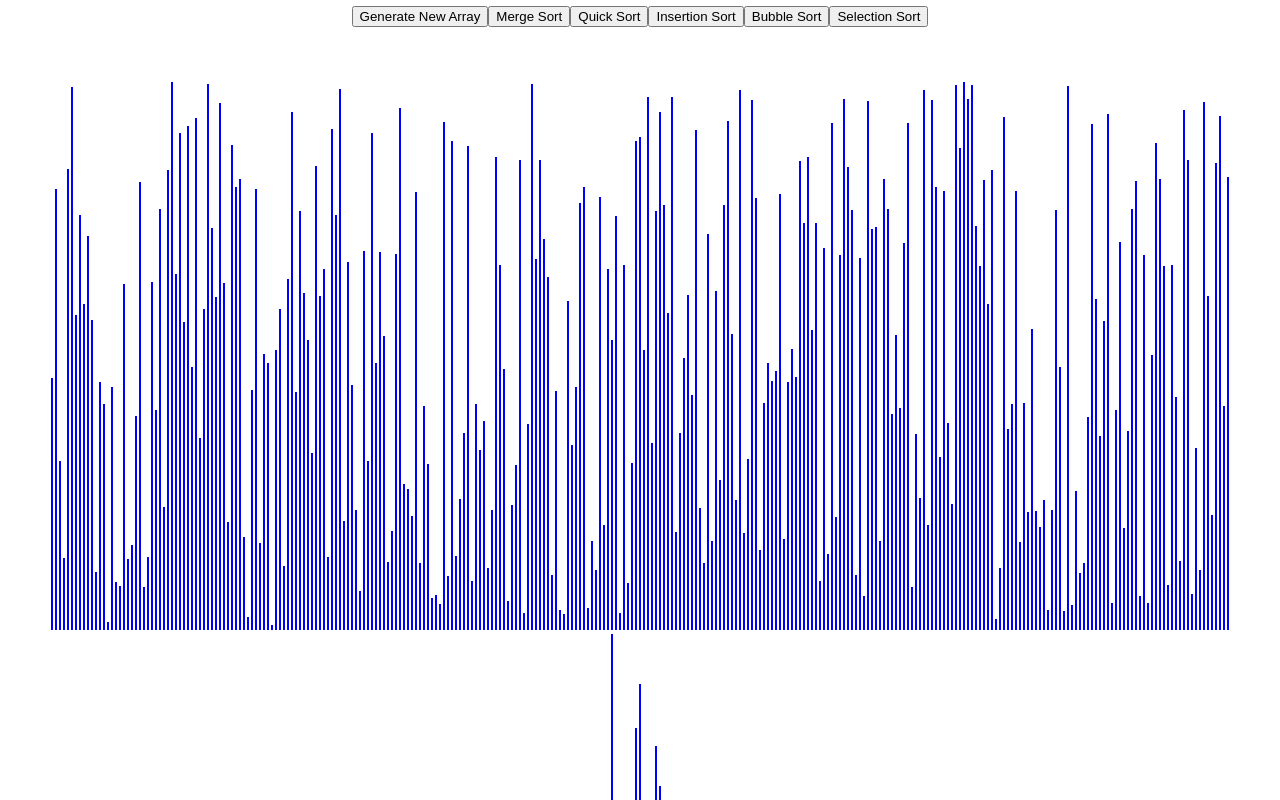
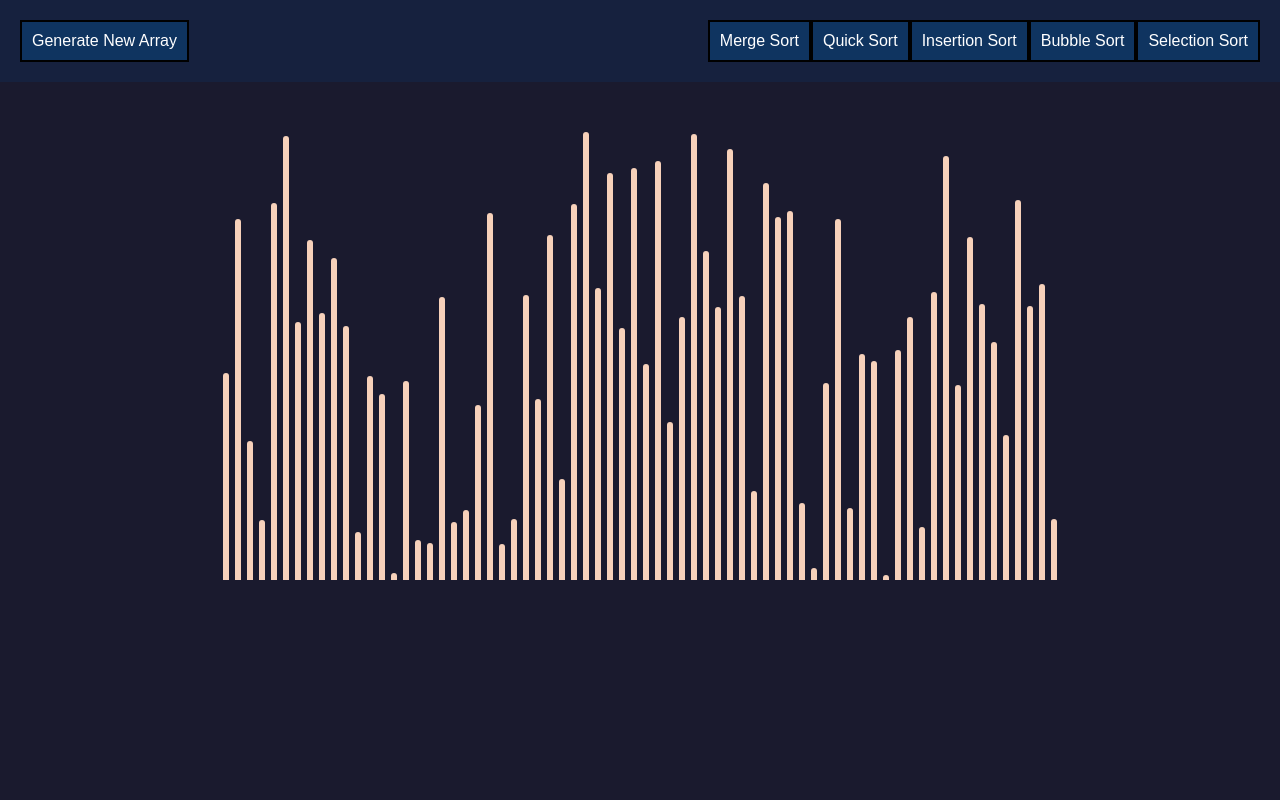
Before and after one commit to sharifh530/Merge-Sort-Visualizer, a React (Create React App) app: page / in a window 1280 px wide. Shown: the top 800 px of the page. Built offline with nearby package versions, Linux system fonts and the light colour scheme.

Commit message:
Style updated

```diff
--- a/public/index.html
+++ b/public/index.html
@@ -24,7 +24,7 @@
       work correctly both with client-side routing and a non-root public URL.
       Learn how to configure a non-root public URL by running `npm run build`.
     -->
-    <title>React App</title>
+    <title>Sorting Visualizer</title>
   </head>
   <body>
     <noscript>You need to enable JavaScript to run this app.</noscript>
--- a/src/App.css
+++ b/src/App.css
@@ -1,38 +1,8 @@
-.App {
-  text-align: center;
+* {
+  margin: 0;
+  padding: 0;
 }
 
-.App-logo {
-  height: 40vmin;
-  pointer-events: none;
+body {
+  background-color: #1a1a2e;
 }
-
-@media (prefers-reduced-motion: no-preference) {
-  .App-logo {
-    animation: App-logo-spin infinite 20s linear;
-  }
-}
-
-.App-header {
-  background-color: #282c34;
-  min-height: 100vh;
-  display: flex;
-  flex-direction: column;
-  align-items: center;
-  justify-content: center;
-  font-size: calc(10px + 2vmin);
-  color: white;
-}
-
-.App-link {
-  color: #61dafb;
-}
-
-@keyframes App-logo-spin {
-  from {
-    transform: rotate(0deg);
-  }
-  to {
-    transform: rotate(360deg);
-  }
-}
--- /dev/null
+++ b/src/Navbar/Navbar.css
@@ -0,0 +1,26 @@
+.generate-array {
+  display: flex;
+  justify-content: flex-start;
+}
+
+button {
+  display: flex;
+  justify-content: flex-end;
+  background-color: #0f3460; /* Green */
+  border: none;
+  color: white;
+  padding: 10px;
+  text-align: center;
+  text-decoration: none;
+  display: inline-block;
+  font-size: 16px;
+  cursor: pointer;
+  border: 2px solid black;
+}
+
+.navbar {
+  padding: 20px;
+  display: flex;
+  background-color: #16213e;
+  justify-content: space-between;
+}
--- a/src/Navbar/Navbar.js
+++ b/src/Navbar/Navbar.js
@@ -1,4 +1,6 @@
 import React from "react";
+
+import "./Navbar.css";
 
 function Navbar({
   mergeSort,
@@ -8,11 +10,13 @@ function Navbar({
   selectionSort,
 }) {
   return (
-    <div>
-      <div className="buttons">
+    <div className="navbar">
+      <div className="generate-array">
         <button onClick={() => window.location.reload(false)}>
           Generate New Array
         </button>
+      </div>
+      <div className="buttons">
         <button onClick={mergeSort}>Merge Sort</button>
         <button onClick={quickSort}>Quick Sort</button>
         <button onClick={insertionSort}>Insertion Sort</button>
--- a/src/SortingVisualizer/SortingVisualizer.css
+++ b/src/SortingVisualizer/SortingVisualizer.css
@@ -1,17 +1,15 @@
-.buttons {
-  padding: 5px;
-}
-
 .array-container {
-  position: absolute;
-  padding: 50px 50px;
+  display: flex;
+  justify-content: center;
+  padding-bottom: 50px;
+  transform: rotate(180deg) scaleX(-1);
 }
 
 .array-bar {
-  width: 2px;
-  background-color: blue;
-  display: inline-block;
-  margin: 0 1px;
+  width: 6px;
+  background-color: #f7d1ba;
+  margin: 0 3px;
+  border-radius: 0px 0px 5px 5px;
 }
 
 canvas {
--- a/src/SortingVisualizer/SortingVisualizer.jsx
+++ b/src/SortingVisualizer/SortingVisualizer.jsx
@@ -12,13 +12,13 @@ import { getSelectionSortAnimations } from "../sortingAlgorithms/selectionSortAl
 import "./SortingVisualizer.css";
 
 // Change this value for the speed of the animations.
-const ANIMATION_SPEED_MS = 2;
+const ANIMATION_SPEED_MS = 5;
 
 // Change this value for the number of bars (value) in the array.
 const NUMBER_OF_ARRAY_BARS = 310;
 
 // This is the main color of the array bars.
-const PRIMARY_COLOR = "turquoise";
+const PRIMARY_COLOR = "#f7d1ba";
 
 // This is the color of array bars that are being compared throughout the animations.
 const SECONDARY_COLOR = "red";
@@ -111,7 +111,6 @@ const bubbleSort = () => {
   const RESTORE_TIME = parseInt(
     (ANIMATION_SPEED_MS * animations.length) / 2 + 3000
   );
-  setTimeout(() => this.restoreStoreButtons(), RESTORE_TIME);
 };
 
 const insertionSort = () => {
@@ -143,7 +142,6 @@ const insertionSort = () => {
   const RESTORE_TIME = parseInt(
     (ANIMATION_SPEED_MS * animations.length) / 2 + 3000
   );
-  setTimeout(() => this.restoreStoreButtons(), RESTORE_TIME);
 };
 
 const selectionSort = () => {
@@ -175,7 +173,6 @@ const selectionSort = () => {
   const RESTORE_TIME = parseInt(
     (ANIMATION_SPEED_MS * animations.length) / 2 + 3000
   );
-  setTimeout(() => this.restoreStoreButtons(), RESTORE_TIME);
 };
 
 function SortingVisualizer() {
@@ -188,6 +185,7 @@ function SortingVisualizer() {
         bubbleSort={bubbleSort}
         selectionSort={selectionSort}
       />
+      <div className="main">
         <div className="array-container">
           {array.map((value, inx) => (
             <div
@@ -198,6 +196,7 @@ function SortingVisualizer() {
           ))}
         </div>
       </div>
+    </div>
   );
 }
 
--- a/src/data.js
+++ b/src/data.js
@@ -4,8 +4,8 @@ const randomNumber = (min, max) => {
 
 const array = [];
 
-for (let i = 0; i < 310; i++) {
-  array.push(randomNumber(5, 550));
+for (let i = 0; i < 70; i++) {
+  array.push(randomNumber(5, 450));
 }
 
 export default array;
```
Also changed, not shown: 1 other file (tests, documents, lock files or other folders). Lines whose indentation alone changed are shown as unchanged.
